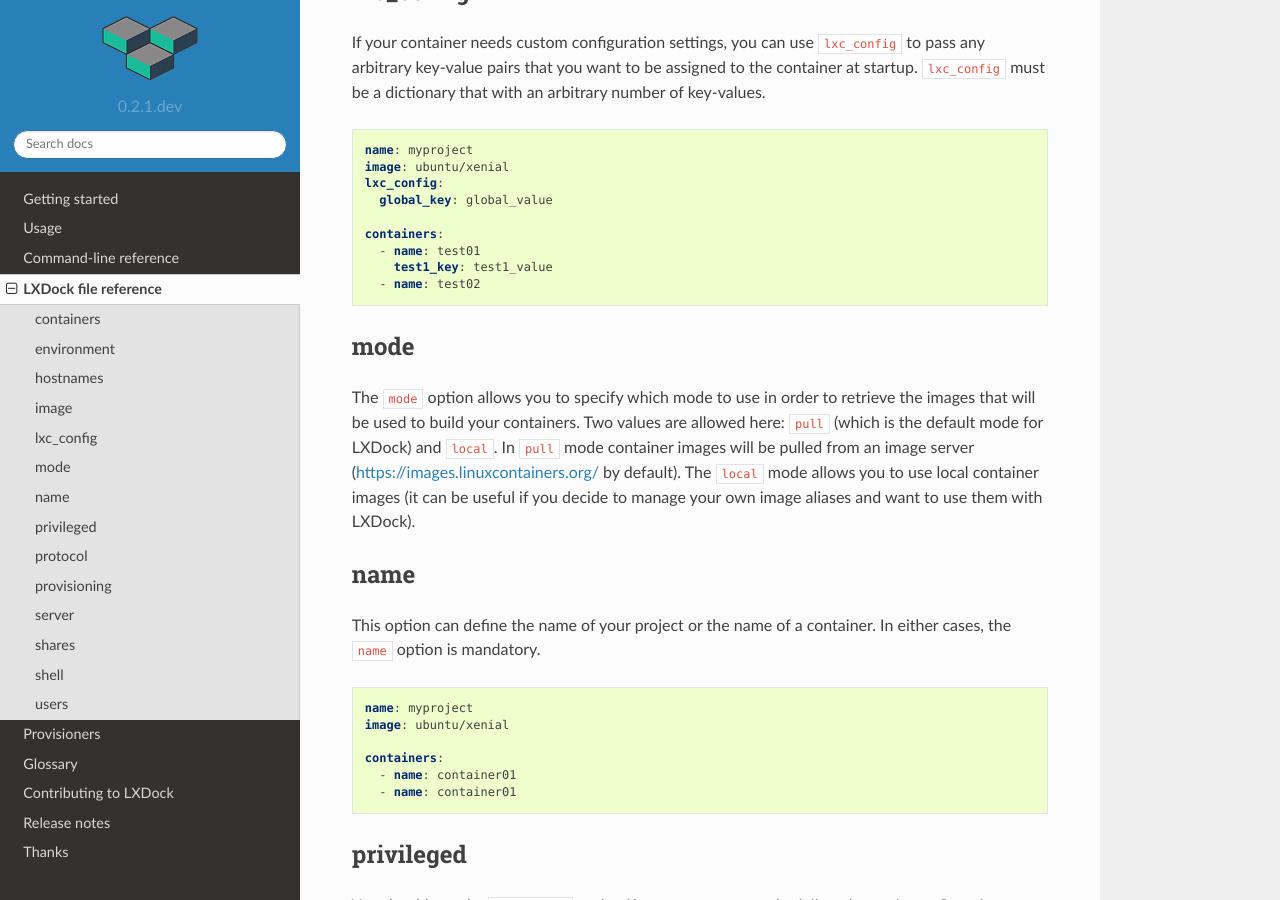
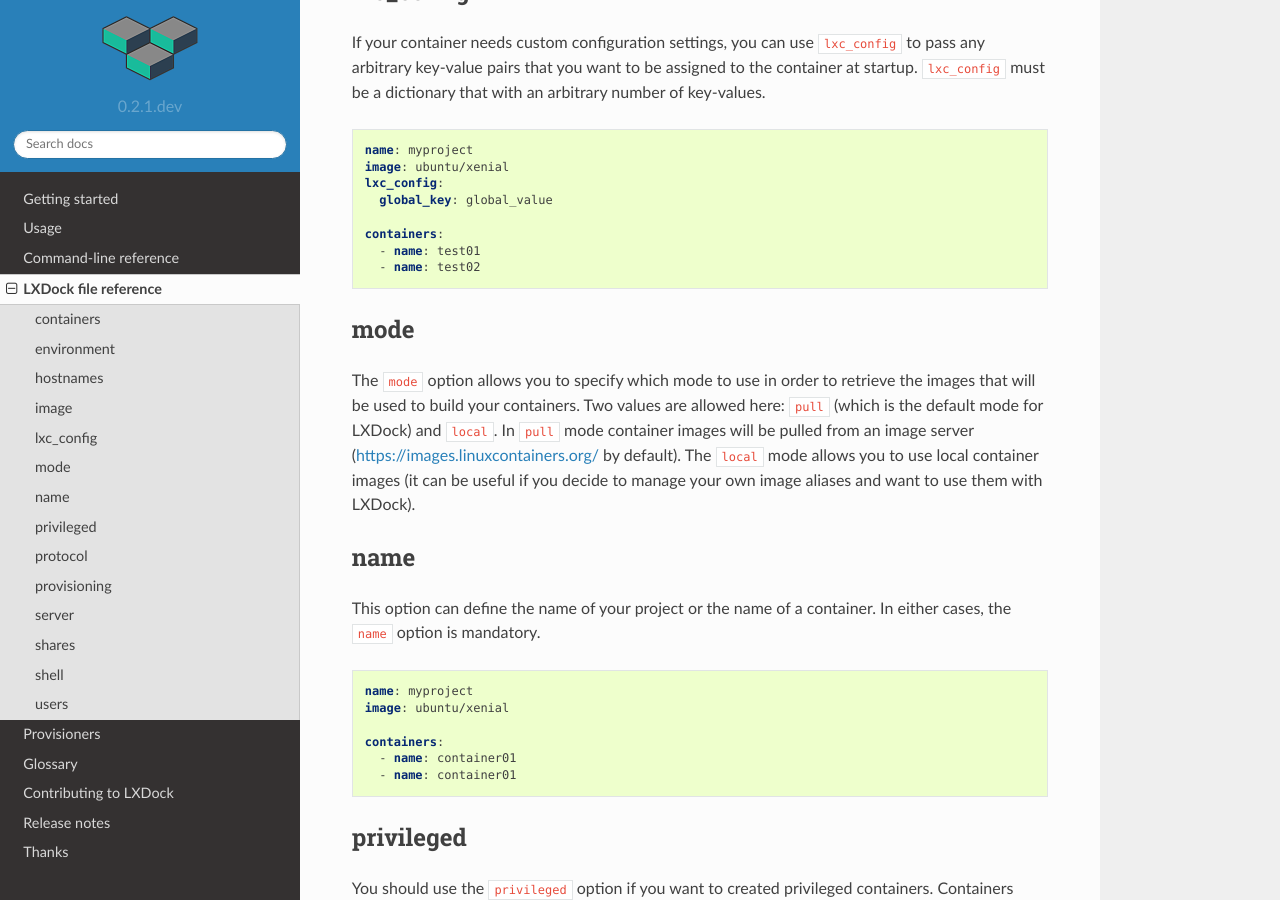
Before and after one commit to lxdock/lxdock, a Sphinx documentation site: the page built from docs/conf.rst, in a window 1280 px wide and 900 px high, scrolled down 2570 px. Built offline with Sphinx 7.4.7 and the Read the Docs theme 2.0.0, drawn with Linux system fonts in a browser that asks for light colours.

Commit message:
Fixed incorrect example in doc

```diff
--- a/docs/conf.rst
+++ b/docs/conf.rst
@@ -138,7 +138,6 @@ that with an arbitrary number of key-values.
 
   containers:
     - name: test01
-      test1_key: test1_value
     - name: test02
 
 mode
```
